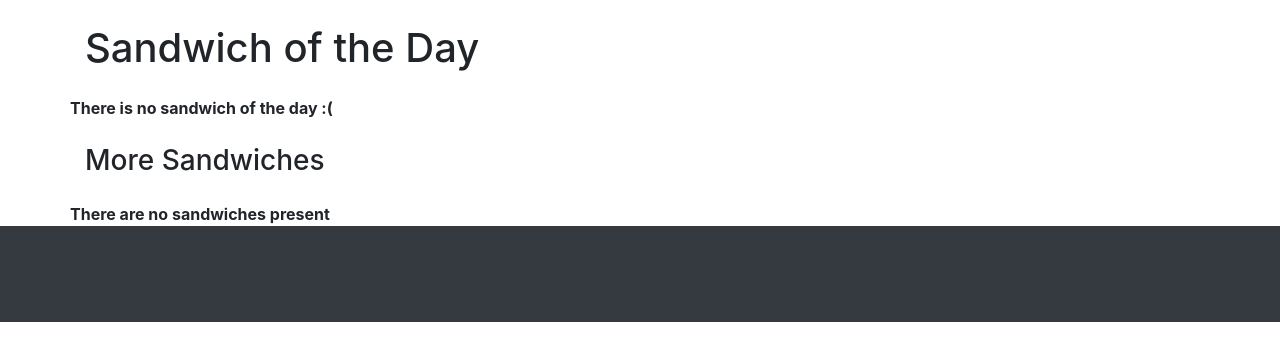
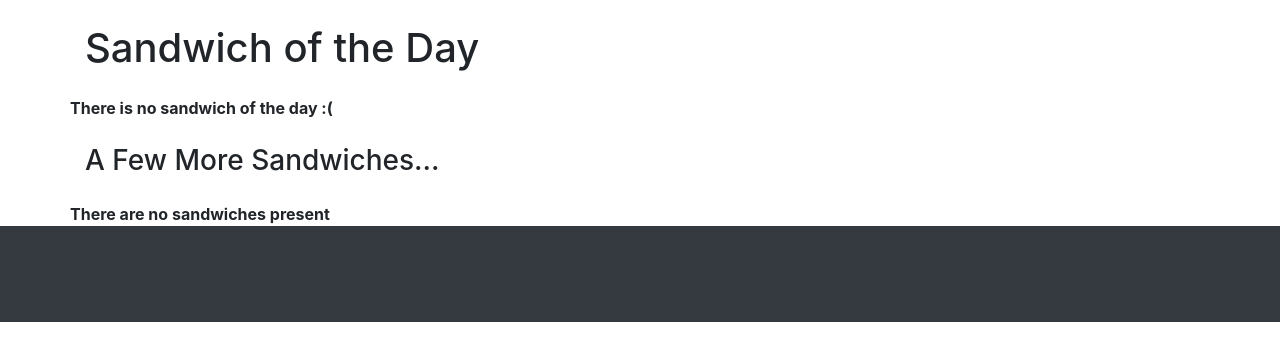
Before and after one commit to 2268563/which-sandwich, a Django app: page / in a window 1280 px wide. Shown: the part 56-417 px from the top of the page. Run offline with Django 3.2, Linux system fonts and the light colour scheme; data that the repository does not hold is empty; parts of the project's set-up code (start-up, migrations or seed data) failed here and were passed over; some libraries are stand-ins or nearby versions.

Commit message:
Tidy index

```diff
--- a/which_sandwich_project/templates/whichsandwich/index.html
+++ b/which_sandwich_project/templates/whichsandwich/index.html
@@ -1,4 +1,3 @@
-<!DOCTYPE html>
 {% extends 'whichsandwich/base.html' %}
 {% load staticfiles %}
 
@@ -7,12 +6,8 @@ Home
 {% endblock %}
 
 {% block body_block %}
-
-<h1 class="my-4">Sandwich of the Day
-</h1>
-
+<h1 class="my-4">Sandwich of the Day</h1>
 <div class="row" height=400px>
-
   {% if sotd %}
   <div class="col-md-6">
     <a href="{% url 'show_sandwich' sotd.slug %}">
@@ -20,7 +15,6 @@ Home
       <img class="img-fluid img-thumbnail" src="{{ sotd.image.url }}" alt="Sandwich of the Day">
     </a>
   </div>
-
   <div class="col-md-6">
     <h3 class="my-3">Ingredients</h3>
     <ul>
@@ -32,15 +26,10 @@ Home
   {% else %}
   <strong>There is no sandwich of the day :(</strong>
   {% endif %}
-
 </div>
-
-<h3 class="my-4">More Sandwiches</h3>
-
+<h3 class="my-4">A Few More Sandwiches...</h3>
 <div class="row">
-
   {% if top_sandwiches %}
-
   {% for sandwich in top_sandwiches %}
   <div class="col-md-3 col-sm-6 mb-4">
     <a href="{% url 'show_sandwich' sandwich.slug %}">
@@ -49,10 +38,8 @@ Home
     </a>
   </div>
   {% endfor %}
-
   {% else %}
   <strong>There are no sandwiches present</strong>
   {% endif %}
-
 </div>
 {% endblock %}
```
